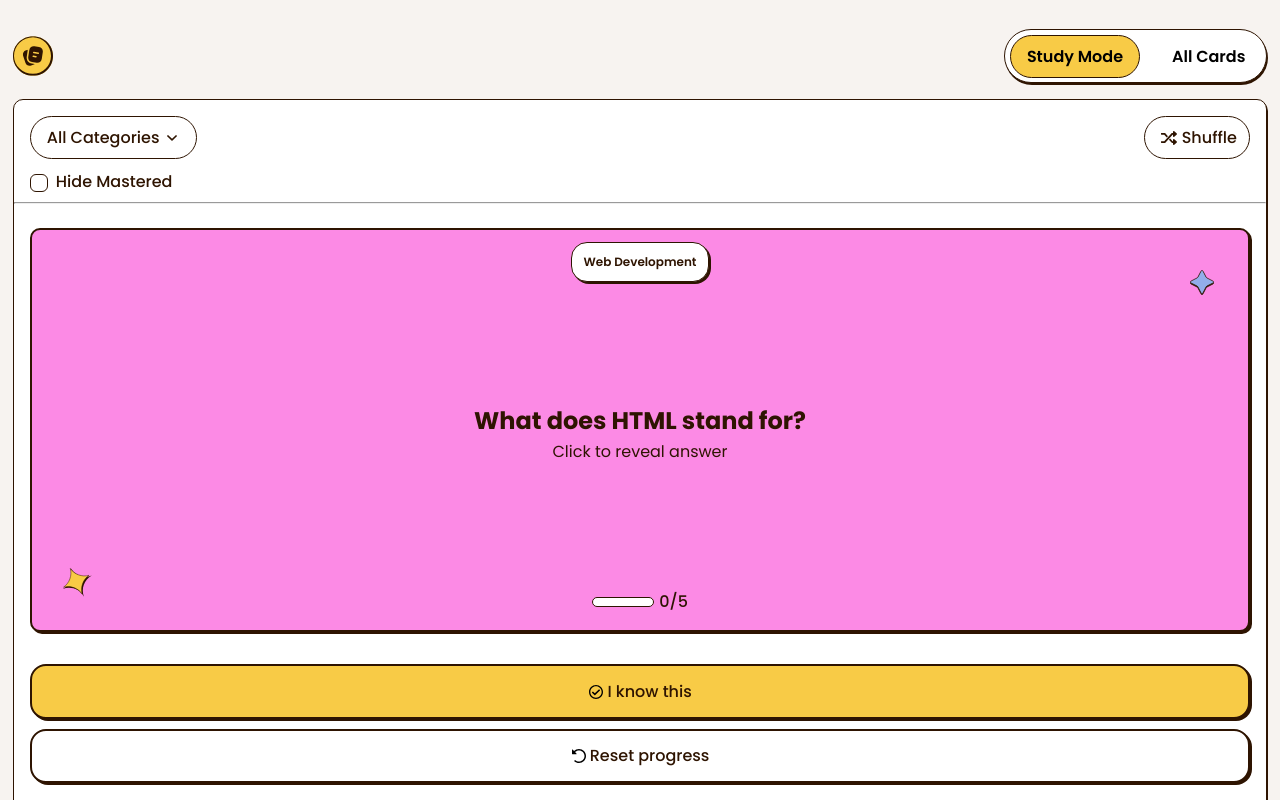
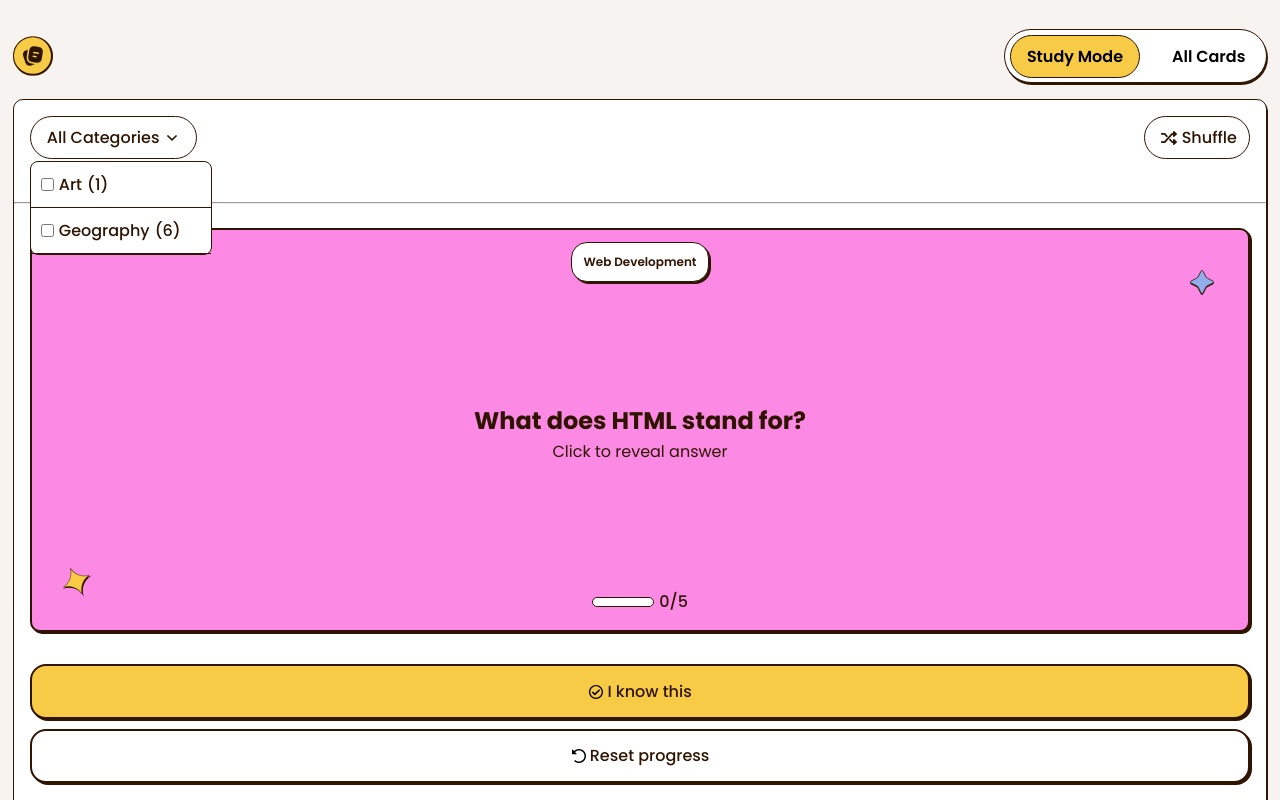
Before and after one commit to bengera/flashcard-app, a React (Vite) app: page / in a window 1280 px wide. Both pictures are taken after a click on the button "All Categories". Shown: the top 800 px of the page. Built offline with nearby package versions, Linux system fonts and the light colour scheme.

Commit message:
Add show and hide options with categories button

```diff
--- a/src/components/study.tsx
+++ b/src/components/study.tsx
@@ -24,7 +24,6 @@ export function StudyPanel({
   setCurrentIdx,
 }: StudyPanelProps) {
   const [reveal, setReveal] = useState(false); // show answer
-
   const visibleCards = hideMasteredCards
     ? cards.filter((card) => card.knownCount !== 5)
     : cards; // all cards shown unless hideMasteredCards is checked
@@ -32,6 +31,13 @@ export function StudyPanel({
   const hasCards = visibleCards.length > 0;
   const currentCard = hasCards ? visibleCards[currentIdx] : undefined;
   const isMastered = currentCard?.knownCount === 5;
+
+  const [showCatergories, setShowCategories] = useState(false);
+
+  function dropDown(){
+    console.log('dropdown triggered')
+    setShowCategories(!showCatergories);
+  }
 
   function nextCard() {
     setReveal(false);
@@ -75,6 +81,7 @@ export function StudyPanel({
           <button
             type="button"
             className="btn btn--categories u-rounded-pill-narrow"
+            onClick={() => dropDown()}
           >
             All Categories
             <img src="images/icon-chevron-down.svg" alt="arrow-icon" />
@@ -92,6 +99,20 @@ export function StudyPanel({
               Hide Mastered
             </label>
           </div>
+
+       {showCatergories ? (   <div className="study__categories-dropdown">
+            <div className="category-item">
+              <input type="checkbox" className="category-dropdown__checkbox" />
+              <p>Art</p>
+              <p>(1)</p>
+            </div>
+            <div className="category-item">
+              <input type="checkbox" className="category-dropdown__checkbox" />
+              <p>Geography</p>
+              <p>(6)</p>
+            </div>
+          </div>): null}
+
         </div>
 
         <button
--- a/src/css/study-panel.css
+++ b/src/css/study-panel.css
@@ -57,6 +57,36 @@ input[type="checkbox"]:checked {
   background-size: 50%;
   background-position: center;
   border: 2px solid var(--clr-neutral-900);
+}
+
+.study__filters {
+  position: relative;
+}
+
+.study__categories-dropdown {
+  position: absolute;
+  top: 45px;
+  width: 180px;
+  border: 1px solid var(--clr-neutral-900);
+  border-radius: var(--radius-8);
+  background-color: #fff;
+  z-index: 100;
+}
+
+.category-dropdown__checkbox {
+  margin-left: 1rem;
+}
+
+.category-item {
+  display: flex;
+  border-bottom: 1px solid;
+  gap: 5px;
+  padding: 10px;
+}
+
+.category-item p,
+.category-item input {
+  margin: 0;
 }
 
 .flashcard {
```
